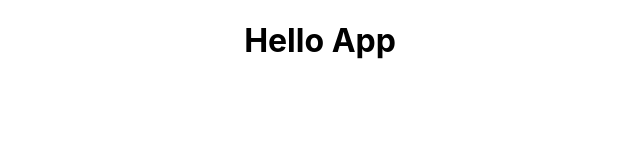
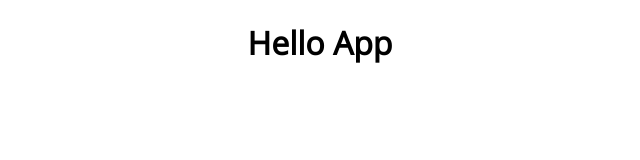
Before and after one commit to Lala-hq-Organization/idp-ng, a React (Create React App) app: page / in a window 1280 px wide. Shown: the top 160 px of the page, without its empty margins (320-960 px from the left). Built offline with nearby package versions, Linux system fonts and the light colour scheme.

Commit message:
adds grommet

```diff
--- a/package.json
+++ b/package.json
@@ -6,7 +6,8 @@
     "@testing-library/jest-dom": "^4.2.4",
     "@testing-library/react": "^9.3.2",
     "@testing-library/user-event": "^7.1.2",
-    "antd": "^3.26.7",
+    "grommet": "^2.9.0",
+    "grommet-icons": "^4.4.0",
     "husky": "^4.0.9",
     "prettier": "^1.19.1",
     "pretty-quick": "^2.0.1",
@@ -14,7 +15,8 @@
     "react-dom": "^16.12.0",
     "react-router-dom": "^5.1.2",
     "react-scripts": "3.3.0",
-    "react-spinners": "^0.8.0"
+    "react-spinners": "^0.8.0",
+    "styled-components": "^5.0.0"
   },
   "husky": {
     "hooks": {
--- a/src/index.css
+++ b/src/index.css
@@ -1,13 +1,19 @@
+@font-face {
+  font-family: "Open Sans";
+  font-style: normal;
+  font-weight: 400;
+  src: url("./fonts/OpenSans-Regular.ttf");
+  src: local("Open Sans"), local("OpenSans"),
+    url("./fonts/OpenSans-Regular.ttf") format("truetype");
+}
 body {
   margin: 0;
-  font-family: -apple-system, BlinkMacSystemFont, 'Segoe UI', 'Roboto', 'Oxygen',
-    'Ubuntu', 'Cantarell', 'Fira Sans', 'Droid Sans', 'Helvetica Neue',
-    sans-serif;
+  font-family: "Open Sans";
   -webkit-font-smoothing: antialiased;
   -moz-osx-font-smoothing: grayscale;
 }
 
 code {
-  font-family: source-code-pro, Menlo, Monaco, Consolas, 'Courier New',
+  font-family: source-code-pro, Menlo, Monaco, Consolas, "Courier New",
     monospace;
 }
```
Also changed, not shown: 1 other file (tests, documents, lock files or other folders).
